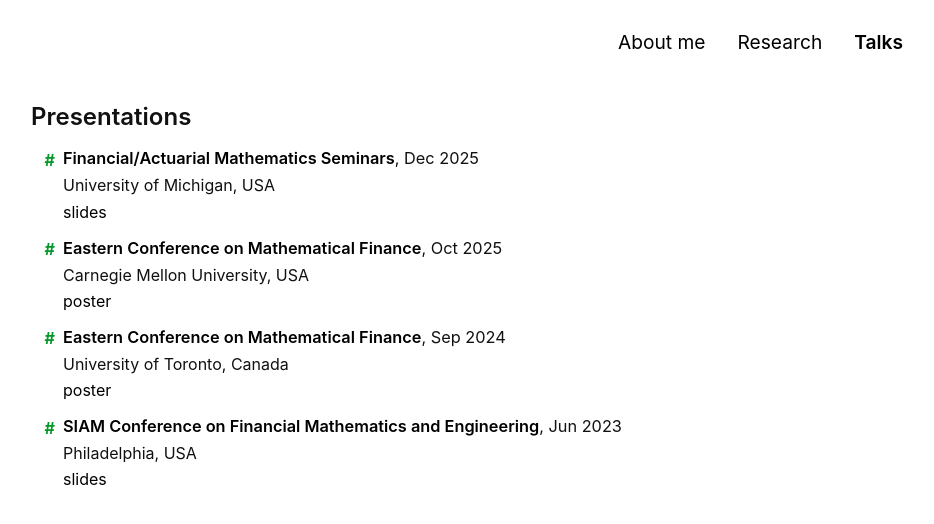
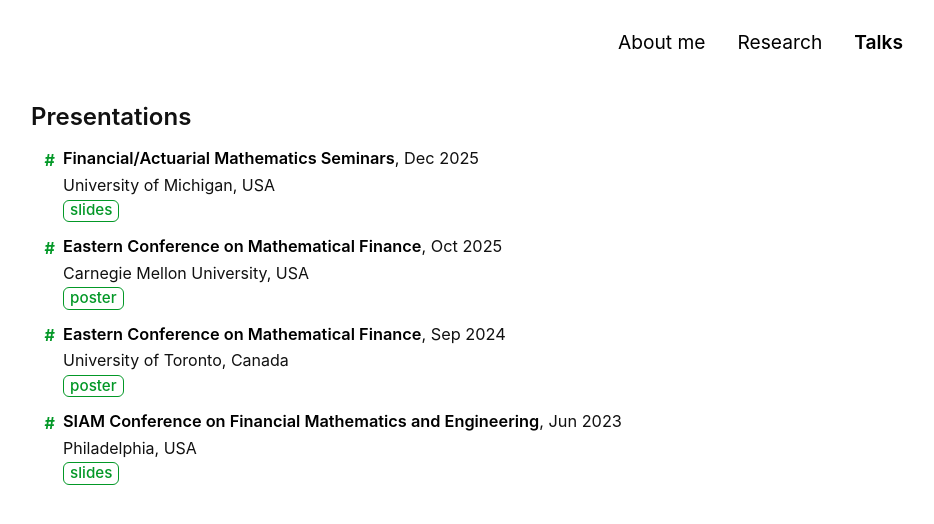
Before and after one commit to Jonghwap/Jonghwap.github.io, a Jekyll site: the page built from talks.md, in a window 1280 px wide. Shown: the top 524 px of the page, without its empty margins (209-1143 px from the left). Built offline with Jekyll 4.4.1, drawn with Linux system fonts in a browser that asks for light colours; a style sheet for code colours, icons or effects is not loaded.

Commit message:
Update minimal-light.scss

```diff
--- a/_sass/minimal-light.scss
+++ b/_sass/minimal-light.scss
@@ -296,7 +296,8 @@ a:hover {
   text-decoration:underline;
 }
 
-.publication-links {
+.publication-links,
+.talk-links {
   display: inline-flex;
   gap: 0.4em;
   flex-wrap: wrap;
@@ -304,7 +305,7 @@ a:hover {
   --publication-button-font-weight: 500; // arxiv, journal, summary 안에 글씨 굵기
 }
 
-.arxiv-button, .journal-button, .summary-toggle {
+.arxiv-button, .journal-button, .summary-toggle, .poster-button, .slides-button {
   display: inline-flex;
   align-items: center;
   justify-content: center;
@@ -331,7 +332,11 @@ a:hover {
 .journal-button:hover,
 .journal-button:focus,
 .summary-toggle:hover,
-.summary-toggle:focus {
+.summary-toggle:focus,
+.poster-button:hover,
+.poster-button:focus,
+.slides-button:hover,
+.slides-button:focus {
   background-color: #ecfdf3;
   color: #02661E;
   border-color: #02661E;
@@ -342,7 +347,7 @@ a:hover {
     color:#039827;
   }
 
-  .arxiv-button, .journal-button, .summary-toggle {
+  .arxiv-button, .journal-button, .summary-toggle, .poster-button, .slides-button {
     color: #039827;
     border-color: #039827;
   }
@@ -352,7 +357,11 @@ a:hover {
   .journal-button:hover,
   .journal-button:focus,
   .summary-toggle:hover,
-  .summary-toggle:focus {
+  .summary-toggle:focus,
+  .poster-button:hover,
+  .poster-button:focus,
+  .slides-button:hover,
+  .slides-button:focus {
     background-color: #1a2d1f;
     color: #02661E;
     border-color: #02661E;
```
